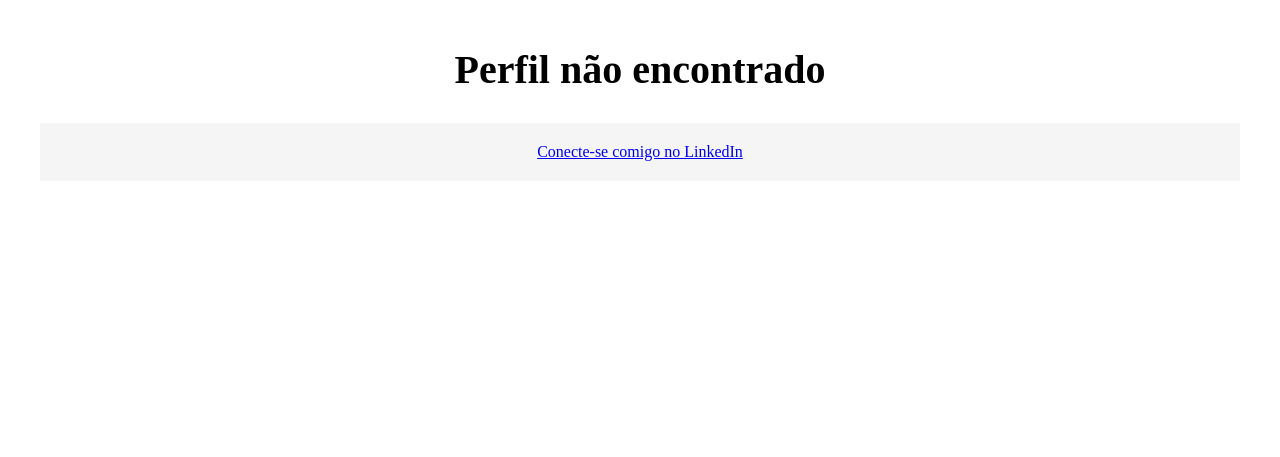
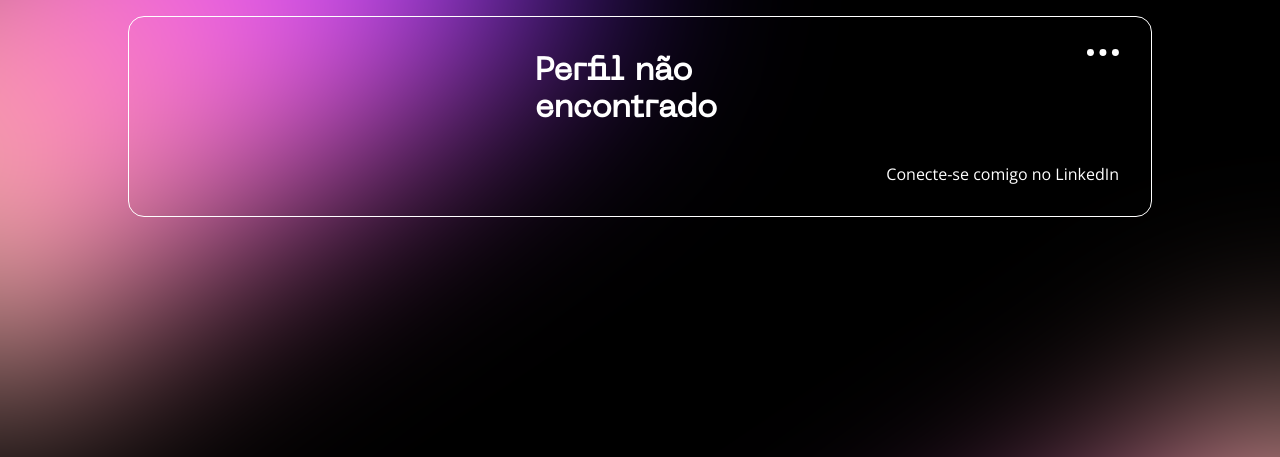
Before and after one commit to barscka/backend_pomodoro_task, a Django app: page / in a window 1280 px wide. Shown: the top 457 px of the page. Run offline with Django 5.2, Linux system fonts and the light colour scheme; some libraries are stand-ins or nearby versions.

Commit message:
ajustes para o acordeon

```diff
--- a/user_profile/templates/profile/home.html
+++ b/user_profile/templates/profile/home.html
@@ -15,77 +15,15 @@
     <link rel="preconnect" href="https://fonts.googleapis.com">
     <link rel="preconnect" href="https://fonts.gstatic.com" crossorigin>
     <link rel="stylesheet" href="https://fonts.googleapis.com/css2?family=Open+Sans:wght@400;700&display=swap">
-
-    <style>
-        /* Adicione aqui os estilos CSS do seu template original */
-        /* Ou crie arquivos estáticos separados como no exemplo original */
-        .main {
-            max-width: 1200px;
-            margin: 0 auto;
-            padding: 20px;
-        }
-
-        .header {
-            text-align: center;
-            margin-bottom: 30px;
-        }
-
-        .photo {
-            width: 200px;
-            height: 200px;
-            border-radius: 50%;
-            object-fit: cover;
-            margin-bottom: 20px;
-        }
-
-        .title {
-            font-size: 2.5rem;
-            margin-bottom: 10px;
-        }
-
-        .information {
-            margin-top: 20px;
-        }
-
-        .acordeon {
-            margin-bottom: 20px;
-        }
-
-        .trigger {
-            width: 100%;
-            text-align: left;
-            padding: 10px;
-            background: #f5f5f5;
-            border: none;
-            cursor: pointer;
-            font-size: 1.2rem;
-        }
-
-        .content {
-            padding: 10px;
-            display: none;
-        }
-
-        .content.active {
-            display: block;
-        }
-
-        .skills {
-            display: flex;
-            justify-content: space-between;
-        }
-
-        .tools, .personal {
-            width: 48%;
-        }
-
-        footer {
-            text-align: center;
-            margin-top: 30px;
-            padding: 20px;
-            background: #f5f5f5;
-        }
-    </style>
+    <link rel="stylesheet" href="{% static 'assets/css/normalize.css' %}">
+    <link rel="stylesheet" href="{% static 'assets/css/global.css' %}">
+    <link rel="stylesheet" href="{% static 'assets/css/header.css' %}">
+    <link rel="stylesheet" href="{% static 'assets/css/acordeon.css' %}">
+    <link rel="stylesheet" href="{% static 'assets/css/languages.css' %}">
+    <link rel="stylesheet" href="{% static 'assets/css/portfolio.css' %}">
+    <link rel="stylesheet" href="{% static 'assets/css/experience.css' %}">
+    <link rel="stylesheet" href="{% static 'assets/css/skills.css' %}">
+    <link rel="stylesheet" href="{% static 'assets/css/footer.css' %}">
 </head>
 
 <body>
@@ -218,6 +156,7 @@
             }
         });
     </script>
+    <script src="{% static 'assets/js/acordeon.js' %}"></script>
 </body>
 
 </html>
```
